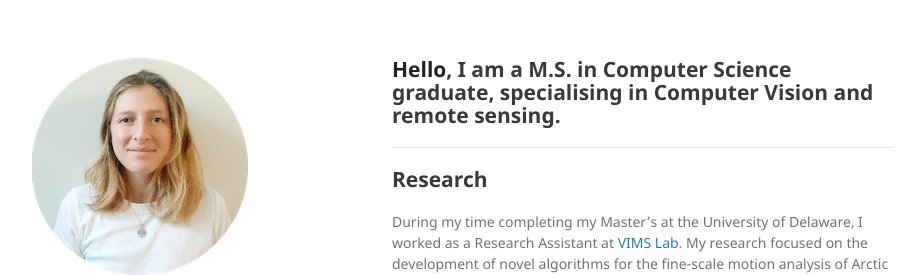
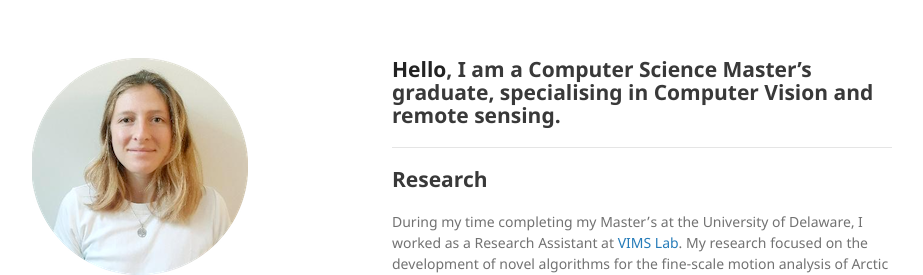
Before and after one commit to kelseykap/kelseykap.github.io, a Jekyll site: the page built from index.md, in a window 1280 px wide and 900 px high. Shown: the top 275 px of the window, without its empty margins (178-1101 px from the left). Built offline with Jekyll 4.4.1, drawn with Linux system fonts in a browser that asks for light colours; our own code applies the rules of GitHub Pages for plain Markdown files.

Commit message:
Update index.md

```diff
--- a/index.md
+++ b/index.md
@@ -2,7 +2,7 @@
 layout: default
 ---
 
-## **Hello**, I am a M.S. in Computer Science graduate, specialising in Computer Vision and remote sensing.
+## **Hello**, I am a Computer Science Master's graduate, specialising in Computer Vision and remote sensing.
 
 * * *
 
@@ -18,7 +18,7 @@
 ## Projects
 
 Oct 2020 - Feb 2023:
-**SIDEx** (Sea Ice Dynamics Experiment). _Field support during the expedition (daily, real-time collection and analysis of satellite imagery acquired over the expedition site) and development of algorithms for fine-scale drift and deformation characterization of Arctic sea ice. See some of my results [here](http://bigdatavision.org/environmenthealth/projects.html) and my final thesis project [here]([http://bigdatavision.org/environmenthealth/projects.html](https://drive.google.com/file/d/1HWyZQg1yOcLReQtSZW05B66uq3vJR7hy/view?usp=sharing)).
+**SIDEx** (Sea Ice Dynamics Experiment). _Field support during the expedition (daily, real-time collection and analysis of satellite imagery acquired over the expedition site) and development of algorithms for fine-scale drift and deformation characterization of Arctic sea ice. See some of my results [here](http://bigdatavision.org/environmenthealth/projects.html) and my final thesis project [here](https://drive.google.com/file/d/1HWyZQg1yOcLReQtSZW05B66uq3vJR7hy/view?usp=sharing).
 
 
 Oct 2019 - Nov 2019:
```
